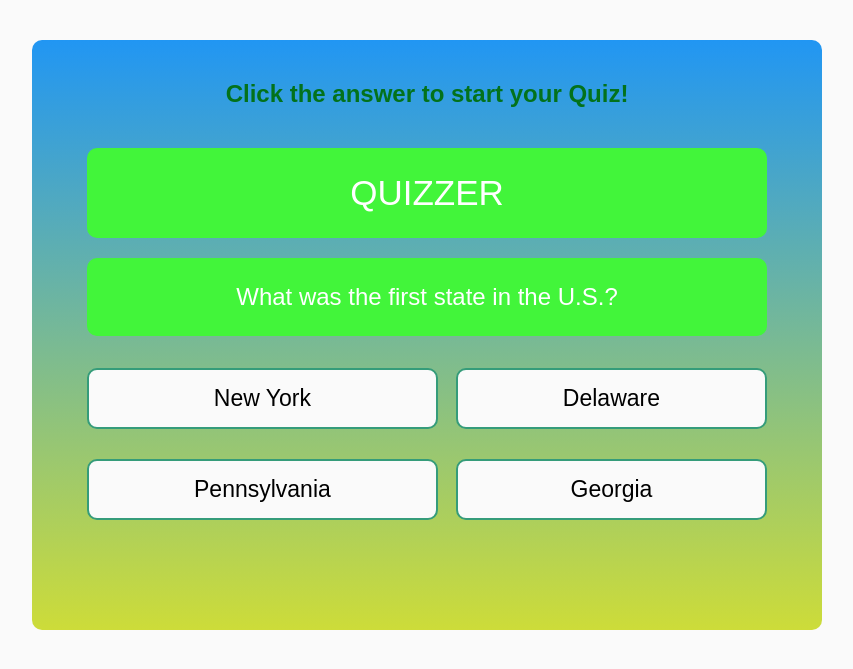
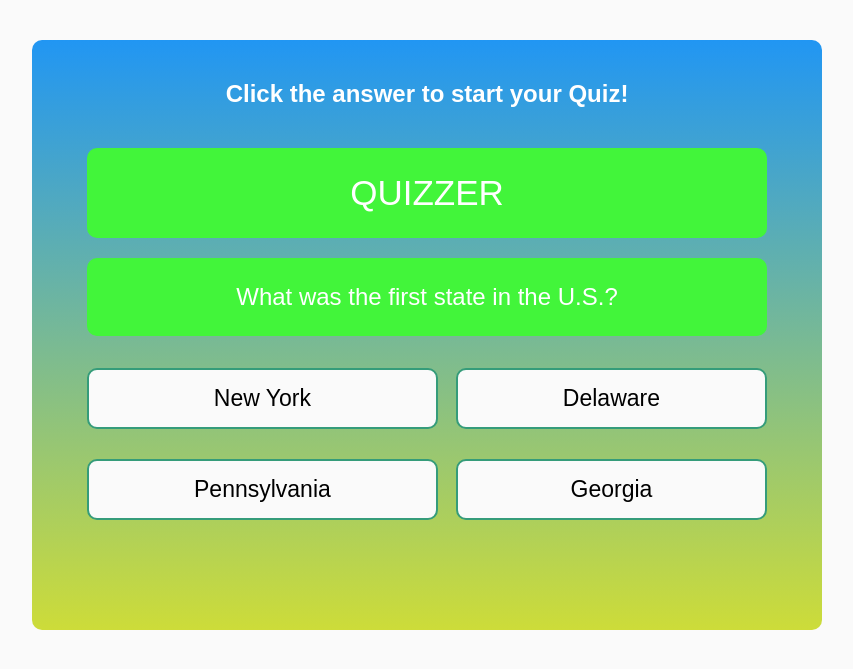
Before and after one commit to dweber0001/dweber0001.github.io, a Jekyll site: the page Quizzer/index.html, which Jekyll copies as it is, in a window 1280 px wide. Shown: the top 669 px of the page, without its empty margins (213-1066 px from the left). Built offline with Jekyll 4.4.1, drawn with Linux system fonts in a browser that asks for light colours.

Commit message:
Update index.html

```diff
--- a/Quizzer/index.html
+++ b/Quizzer/index.html
@@ -10,7 +10,7 @@
 
   <body>
 
-    <h2 style="margin: 35px auto; color: hsl(133, 95%, 23%);">Click the answer to start your Quiz!</h2>
+    <h2 style="margin: 35px auto; color: white;">Click the answer to start your Quiz!</h2>
 
 
 <!-- (B) QUIZ CONTAINER -->
```
